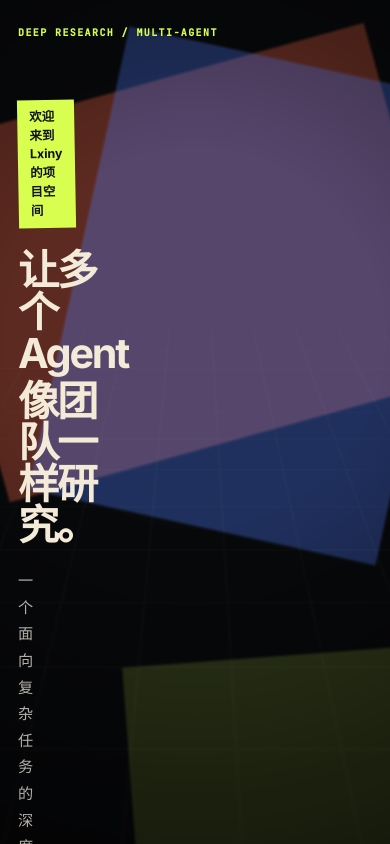
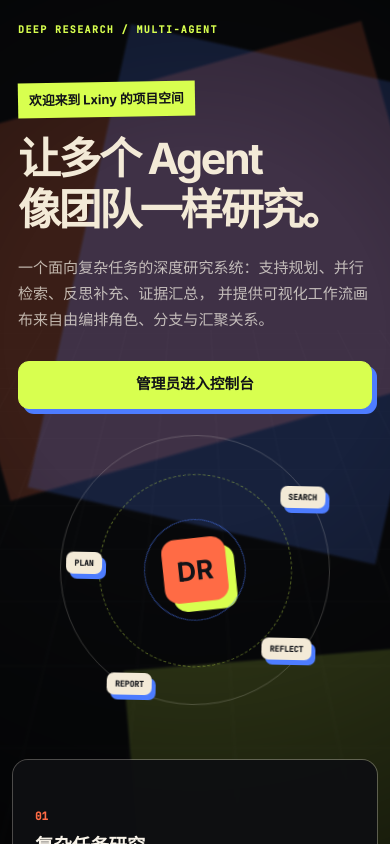
Before and after one commit to Lxiny-zy/deep-research-agent, a React (Vite) app in the folder frontend/: page / in a window 390 px wide. Shown: the top 844 px of the page. Built offline with nearby package versions, Linux system fonts and the light colour scheme; a web font is replaced by a local one.

Commit message:
fix: rebuild visitor welcome for mobile

```diff
--- a/frontend/src/design-system.css
+++ b/frontend/src/design-system.css
@@ -2095,23 +2095,158 @@ img, svg, canvas { max-width: 100%; }
 }
 
 
-/* Welcome headline collision final fix */
+/* Public welcome: stable two-line headline and mobile-first reading order. */
+.welcome-hero {
+  position: relative;
+  isolation: isolate;
+}
+.welcome-copy {
+  min-width: 0;
+  width: 100%;
+}
 .welcome-copy h1 {
   display: grid;
   gap: clamp(8px, 1.1vw, 18px);
   font-size: clamp(3.45rem, 6.25vw, 6.9rem);
   line-height: .88;
 }
-.welcome-copy h1 > span { line-height: 1; }
+.welcome-copy h1 > span {
+  display: block;
+  min-width: 0;
+  line-height: 1;
+  white-space: nowrap;
+  word-break: keep-all;
+  overflow-wrap: normal;
+  text-wrap: nowrap;
+}
+
 @media (max-width: 1180px) {
-  .welcome-copy h1 { gap: 10px; font-size: clamp(3.35rem, 6.15vw, 5.55rem); }
-}
-@media (max-width: 880px) {
-  .welcome-copy h1 { gap: 9px; font-size: clamp(3.35rem, 9.4vw, 5.7rem); }
-}
+  .welcome-copy h1 {
+    gap: 10px;
+    font-size: clamp(3.35rem, 6.15vw, 5.55rem);
+  }
+}
+
+/* Switch before the two-column layout can squeeze Chinese display text. */
+@media (max-width: 1020px) {
+  .welcome-hero {
+    grid-template-columns: minmax(0, 1fr);
+    align-items: start;
+    gap: 46px;
+    padding-top: 100px;
+  }
+  .welcome-copy {
+    max-width: 820px;
+  }
+  .welcome-copy h1 {
+    gap: 9px;
+    font-size: clamp(3.15rem, 9vw, 5.4rem);
+  }
+  .welcome-orbit {
+    width: min(58vw, 420px);
+    margin-top: 4px;
+  }
+  .welcome-capabilities {
+    grid-template-columns: 1fr;
+  }
+  .welcome-telemetry-heading {
+    grid-template-columns: 1fr;
+    align-items: start;
+    gap: 20px;
+  }
+}
+
 @media (max-width: 620px) {
-  .welcome-copy h1 { gap: 7px; font-size: clamp(2.75rem, 13.6vw, 4.7rem); }
-}
-@media (max-width: 390px) {
-  .welcome-copy h1 { font-size: 2.58rem; }
-}
+  .visitor-welcome .ambient-block {
+    opacity: .2;
+  }
+  .visitor-welcome .ambient-grid {
+    opacity: .09;
+  }
+  .welcome-hero {
+    min-height: auto;
+    gap: 34px;
+    padding: 82px 18px 46px;
+  }
+  .welcome-topline {
+    top: 25px;
+    left: 18px;
+    right: 18px;
+  }
+  .welcome-copy {
+    max-width: none;
+  }
+  .welcome-kicker {
+    max-width: 100%;
+    margin-bottom: 20px;
+    padding: 8px 11px;
+    font-size: .8rem;
+    white-space: nowrap;
+  }
+  .welcome-copy h1 {
+    gap: 8px;
+    font-size: clamp(1.95rem, 11vw, 3.15rem);
+    line-height: .94;
+    letter-spacing: -.055em;
+  }
+  .welcome-copy p {
+    max-width: 34rem;
+    margin-top: 24px;
+    font-size: .94rem;
+    line-height: 1.72;
+  }
+  .welcome-actions {
+    width: 100%;
+    margin-top: 28px;
+  }
+  .welcome-actions .btn {
+    width: 100%;
+    min-height: 48px;
+    justify-content: center;
+  }
+  .welcome-orbit {
+    width: min(72vw, 270px);
+    margin: 0 auto;
+  }
+  .orbit-core {
+    border-radius: 14px;
+    font-size: 1.65rem;
+    box-shadow: 8px 9px 0 var(--signal-lime);
+  }
+  .orbit-node {
+    padding: 7px 8px;
+    font-size: 8px;
+    box-shadow: 4px 5px 0 var(--signal-blue);
+  }
+  .welcome-capabilities {
+    margin: 0 12px 52px;
+    overflow: hidden;
+    border-radius: 16px;
+  }
+  .welcome-capabilities article {
+    min-height: 156px;
+    padding: 24px 22px;
+  }
+  .welcome-capabilities article:hover {
+    transform: none;
+  }
+}
+
+@media (max-width: 360px) {
+  .welcome-hero {
+    padding-inline: 14px;
+  }
+  .welcome-topline {
+    left: 14px;
+    right: 14px;
+  }
+  .welcome-kicker {
+    font-size: .74rem;
+  }
+  .welcome-copy h1 {
+    font-size: clamp(1.9rem, 10.6vw, 2.4rem);
+  }
+  .welcome-orbit {
+    width: min(74vw, 238px);
+  }
+}
```
